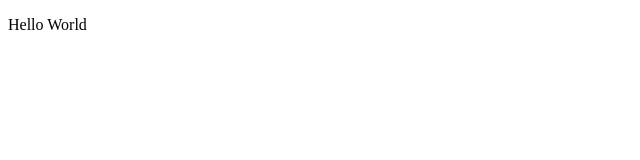
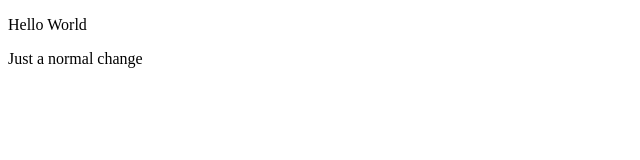
Before and after one commit to Rashidulhasan18/first-website, a plain HTML site: page index.html in a window 1280 px wide. Shown: the whole page, without its empty margins (0-640 px from the left). Drawn offline with Linux system fonts and the light colour scheme.

Commit message:
Update index.html

```diff
--- a/index.html
+++ b/index.html
@@ -7,5 +7,6 @@
 </head>
 <body>
     <p>Hello World</p>
+    <p>Just a normal change</p>
 </body>
 </html>
```
